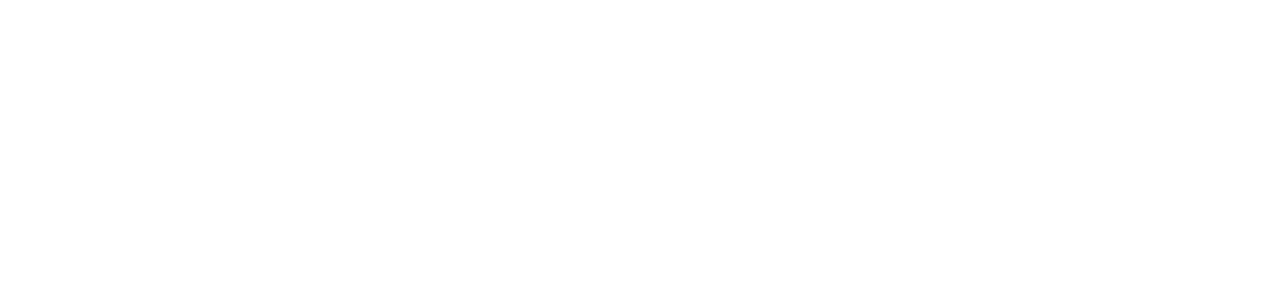
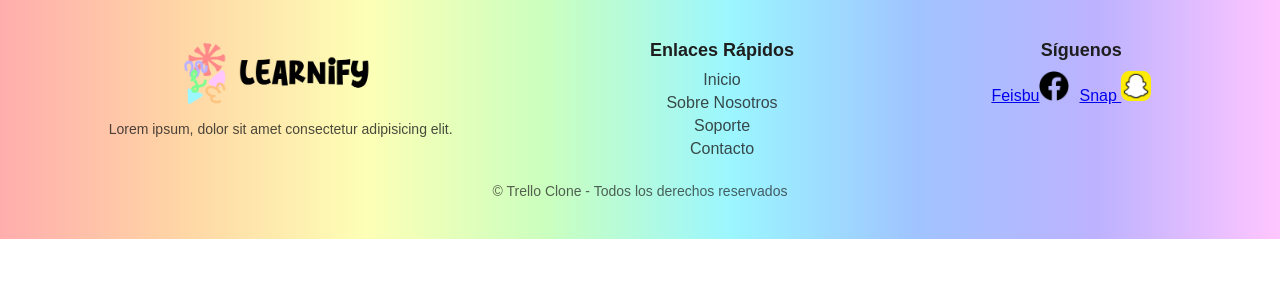
Before and after one commit to Santi-Loaiza/app-learnify, a React (Vite) app: page / in a window 1280 px wide. Shown: the top 300 px of the page. Built offline with nearby package versions, Linux system fonts and the light colour scheme.

Commit message:
Feat, Se crea footer y se agrega carpeta de imagenes

```diff
--- /dev/null
+++ b/src/Footer.css
@@ -0,0 +1,84 @@
+* {
+    margin: 0;
+    padding: 0;
+    box-sizing: border-box;
+    font-family: Arial, sans-serif;
+}
+
+.footer {
+    background: linear-gradient(to right, #FFADAD, #FFD6A5, #FDFFB6, #CAFFBF, #9BF6FF, #A0C4FF, #BDB2FF, #FFC6FF);
+    color: #1e1e1e;
+    padding: 40px 20px;
+    text-align: center;
+}
+
+.footer-container {
+    display: flex;
+    flex-wrap: wrap;
+    justify-content: space-around;
+    gap: 20px;
+}
+
+.footer-logo h2 {
+    font-size: 24px;
+    color: #1e1e1e;
+
+}
+.footer-logo img {
+    width: auto;
+    height: 70px; /* Alto fijo */
+
+}
+
+.footer-logo p {
+    font-size: 14px;
+    margin-top: 5px;
+    opacity: 0.8;
+}
+
+.footer-links h3,
+.footer-social h3 {
+    font-size: 18px;
+    margin-bottom: 10px;
+}
+
+.footer-links ul {
+    list-style: none;
+}
+
+.footer-links ul li {
+    margin: 5px 0;
+}
+
+.footer-links ul li a {
+    color: #1e1e1e;
+    text-decoration: none;
+    opacity: 0.8;
+    transition: opacity 0.3s;
+}
+
+.footer-links ul li a:hover {
+    opacity: 1;
+}
+
+.social-icons {
+    display: flex;
+    gap: 10px;
+    justify-content: center;
+}
+
+.social-icons a img {
+    width: 30px;
+    height: 30px;
+    transition: transform 0.3s;
+}
+
+.social-icons a:hover img {
+    transform: scale(1.2);
+}
+
+.footer-bottom {
+    margin-top: 20px;
+    font-size: 14px;
+    opacity: 0.7;
+}
--- /dev/null
+++ b/src/Footer.jsx
@@ -0,0 +1,48 @@
+import Logo from '../public/LearnifyLogos/Ilustración_sin_título.png'
+import LogoFacebook from '../public/FooterIMGs/facebook.png'
+import LogoSnap from '../public/FooterIMGs/Social.png'
+
+const Footer = () => {
+    return (
+
+        <footer class="footer">
+        <div class="footer-container">
+            <div class="footer-logo">
+                <h2><a href=""><img src={Logo} alt="" /></a></h2>
+                <p>Lorem ipsum, dolor sit amet consectetur adipisicing elit.</p>
+            </div>
+
+            <div class="footer-links">
+                <h3>Enlaces Rápidos</h3>
+                <ul>
+                    <li><a href="#">Inicio</a></li>
+                    <li><a href="#">Sobre Nosotros</a></li>
+                    <li><a href="#">Soporte</a></li>
+                    <li><a href="#">Contacto</a></li>
+                </ul>
+            </div>
+
+            <div class="footer-social">
+                <h3>Síguenos</h3>
+                <div class="social-icons">
+                    <a href="#">Feisbu<img src={LogoFacebook} alt="" /></a>
+                    <a href="#">Snap <img src={LogoSnap} alt="" /></a>
+                    <a href="#"></a>
+                    <a href="#"></a>
+                </div>
+            </div>
+        </div>
+
+        <div class="footer-bottom">
+            <p>© <span id="year"></span> Trello Clone - Todos los derechos reservados</p>
+        </div>
+
+        <script>
+            document.getElementById("year").textContent = new Date().getFullYear();
+        </script>
+    </footer>
+
+    )
+};
+
+export default Footer;
--- a/src/MainView.jsx
+++ b/src/MainView.jsx
@@ -1,7 +1,9 @@
+import Footer from "./Footer"
+
 const MainView = () => {
     return(
         <section>
-
+            <Footer />
         </section>
     )
 }
--- a/src/main.jsx
+++ b/src/main.jsx
@@ -1,6 +1,7 @@
 import { StrictMode } from 'react'
 import { createRoot } from 'react-dom/client'
 import './index.css'
+import './Footer.css'
 import MainView from './MainView'
 
 
```
Also changed, not shown: public/FooterIMGs/facebook.png (added), public/FooterIMGs/social.png (added).
